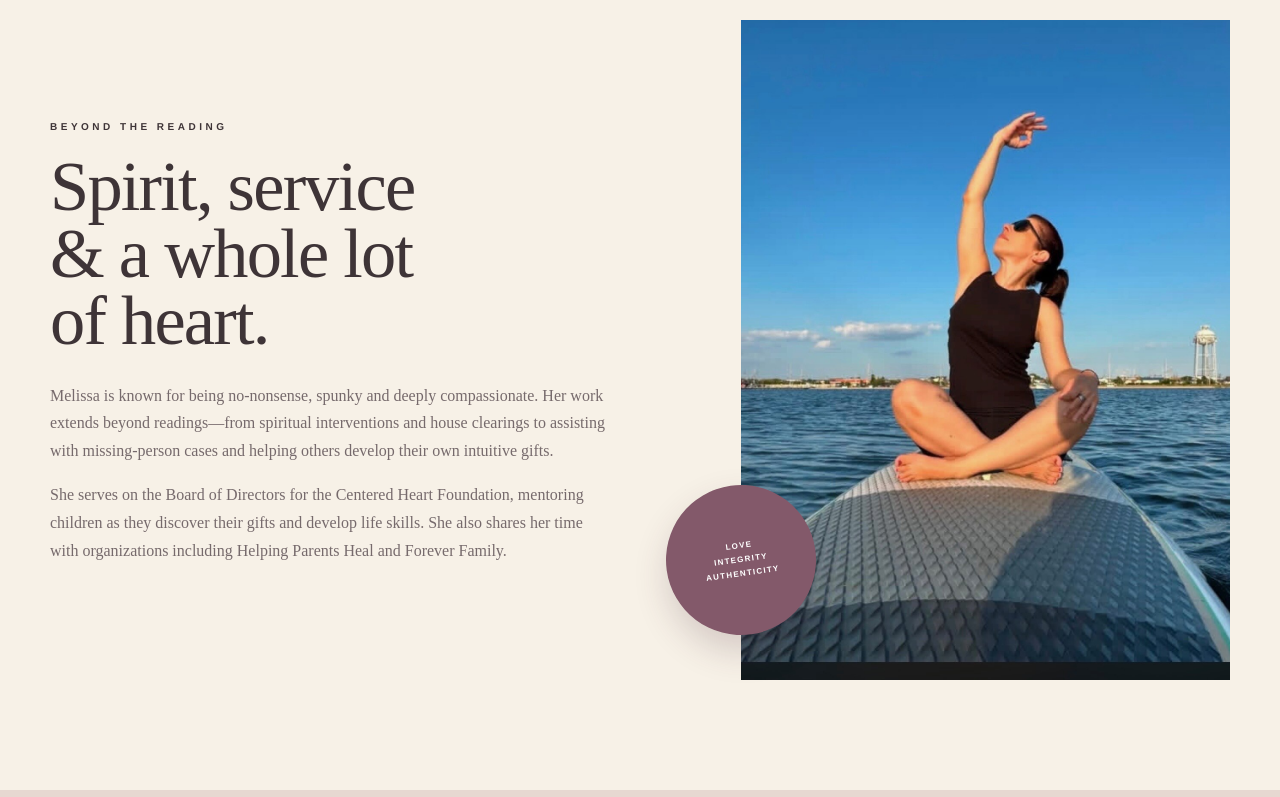
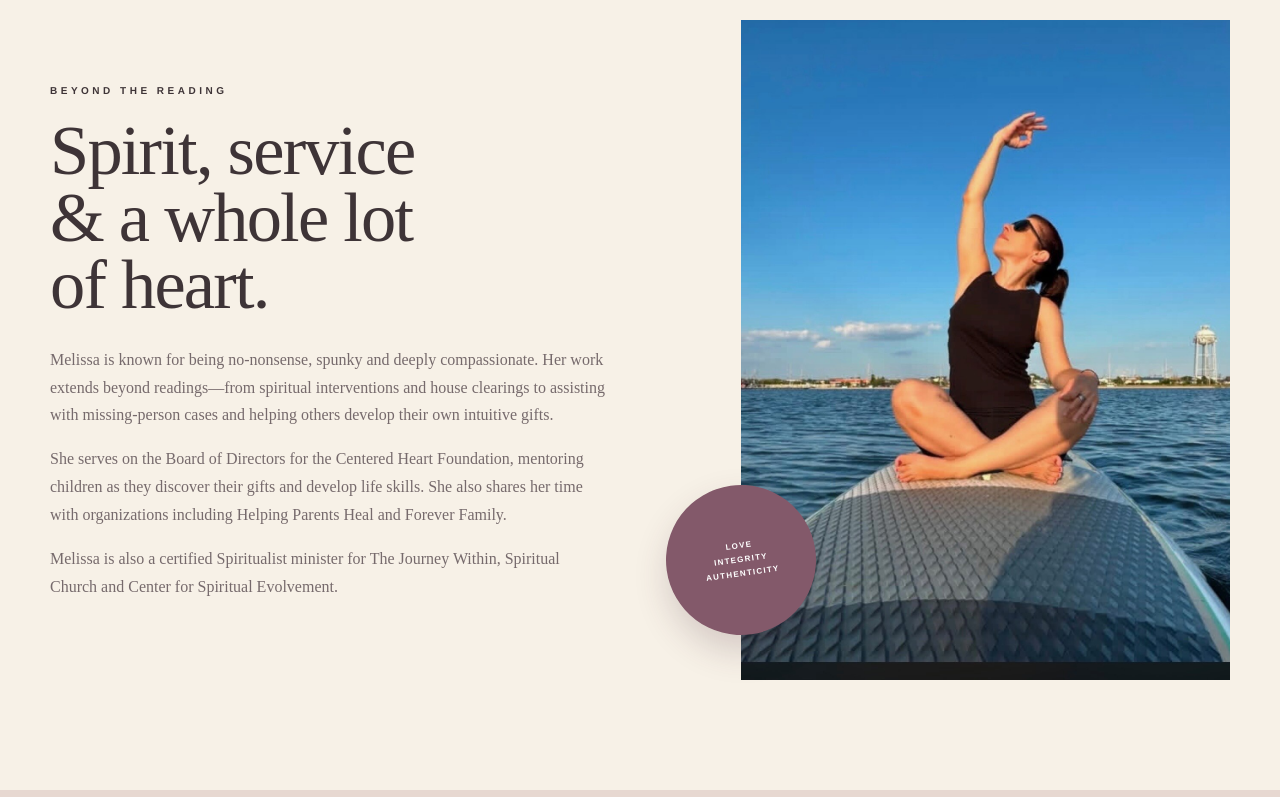
Before and after one commit to evaneiglarsh-code/Melissa-Website, a Next.js app: page / in a window 1280 px wide. Shown: the part 5352-6149 px from the top of the page. Built offline with nearby package versions, Linux system fonts and the light colour scheme.

Commit message:
Add Melissa's Spiritualist minister credential

```diff
--- a/app/page.tsx
+++ b/app/page.tsx
@@ -174,6 +174,7 @@ export default function Home() {
           <h2>Spirit, service<br />&amp; a whole lot<br />of heart.</h2>
           <p>Melissa is known for being no-nonsense, spunky and deeply compassionate. Her work extends beyond readings—from spiritual interventions and house clearings to assisting with missing-person cases and helping others develop their own intuitive gifts.</p>
           <p>She serves on the Board of Directors for the Centered Heart Foundation, mentoring children as they discover their gifts and develop life skills. She also shares her time with organizations including Helping Parents Heal and Forever Family.</p>
+          <p>Melissa is also a certified Spiritualist minister for The Journey Within, Spiritual Church and Center for Spiritual Evolvement.</p>
         </div>
         <div className="mission-photo">
           <Image src={paddleMeditation} alt="Melissa practicing yoga on a paddleboard" fill placeholder="blur" sizes="(max-width: 760px) 100vw, 38vw" />
```
